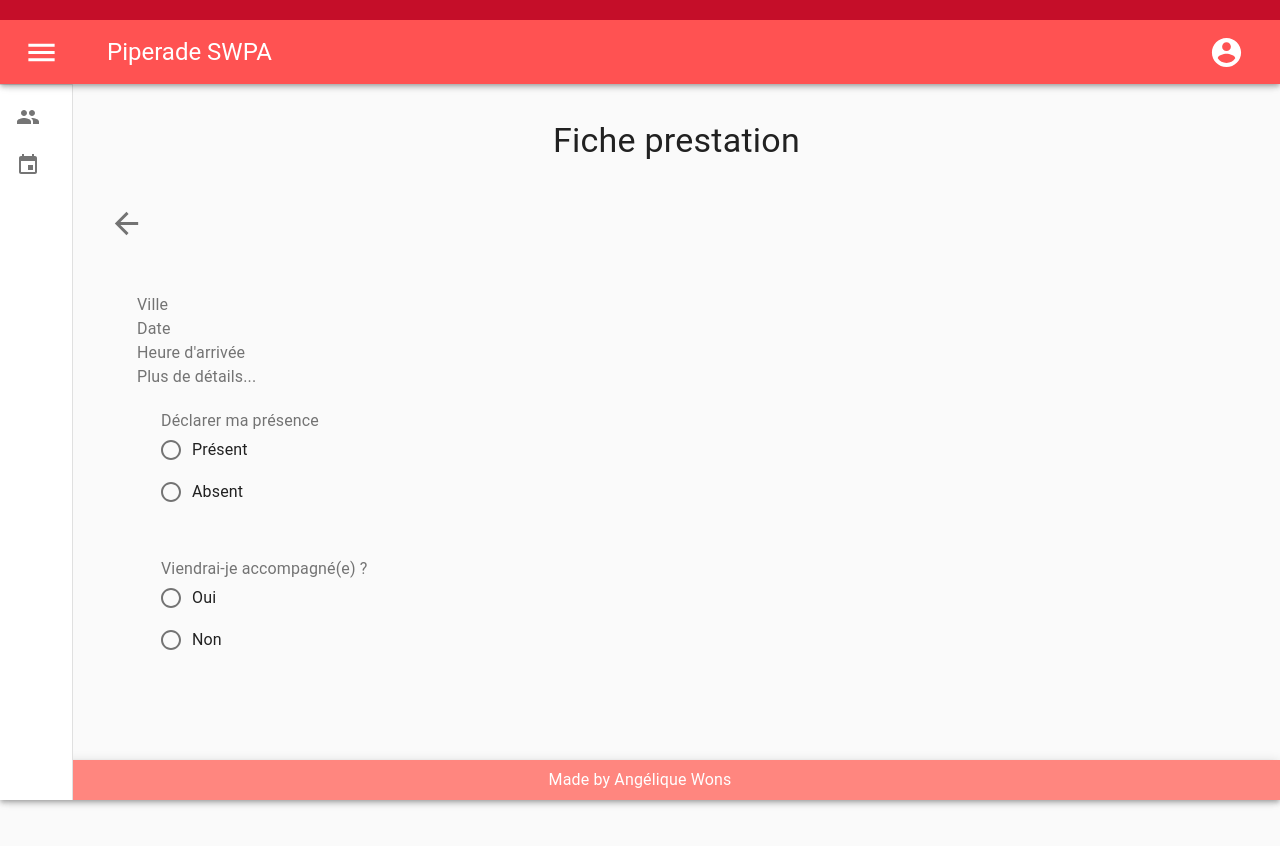
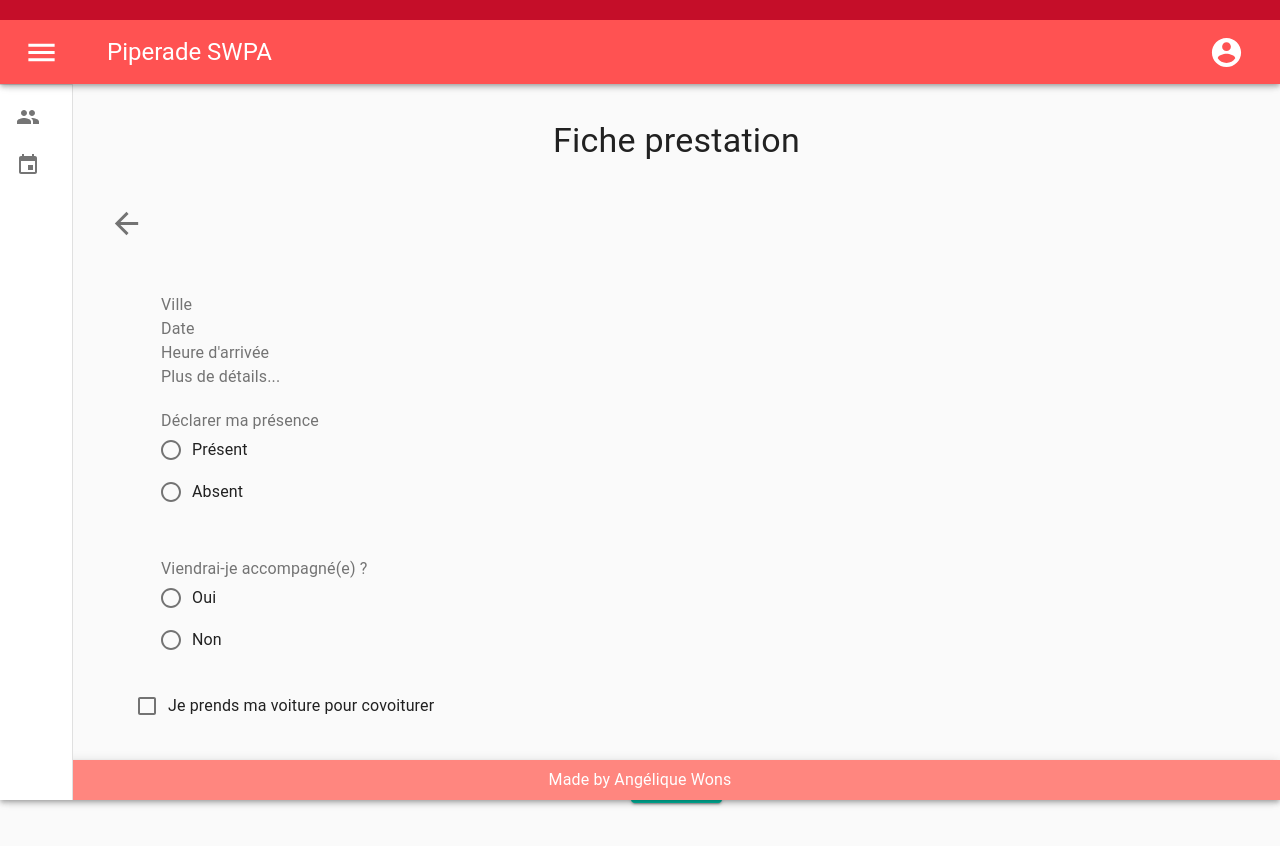
Before and after one commit to angelique-w/gestion-swpa-front, a React (Create React App) app: page /ficheprestation in a window 1280 px wide. Shown: the top 846 px of the page. Before the commit the page ends 800 px from the top, so only its background shows below. Built offline with nearby package versions, Linux system fonts and the light colour scheme.

Commit message:
completed fiche prestation

```diff
--- a/src/Prestations/FichePrestation.jsx
+++ b/src/Prestations/FichePrestation.jsx
@@ -11,7 +11,11 @@ import {
     RadioGroup,
     IconButton,
     InputLabel,
-    Select
+    Select,
+    TextField,
+    FormGroup,
+    Checkbox,
+    Button
 } from "@material-ui/core";
 import ArrowBackIcon from "@material-ui/icons/ArrowBack";
 
@@ -31,9 +35,10 @@ const useStyles = makeStyles(theme => ({
     formControl: {
         margin: theme.spacing(3)
     },
-    selectRole: {
-        margin: theme.spacing(1),
-        minWidth: 200
+    select: {
+        // margin: theme.spacing(1),
+        marginBottom: theme.spacing(5),
+        minWidth: 250
     }
 }));
 
@@ -42,6 +47,8 @@ function FichePrestation() {
     const [presence, setPresence] = useState("");
     const [accompagnants, setAccompagnants] = useState("");
     const [role, setRole] = useState("");
+    const [NbAccompagnants, setNbAccompagnants] = useState(0);
+    const [voiture, setVoiture] = useState(false);
 
     const handleChangePresence = event => {
         setPresence(event.target.value);
@@ -53,6 +60,14 @@ function FichePrestation() {
 
     const handleChangeRole = event => {
         setRole(event.target.value);
+    };
+
+    const handleChangeNbAccompagnants = event => {
+        setNbAccompagnants(event.target.value);
+    };
+
+    const handleChangeVoiture = event => {
+        setVoiture(!voiture);
     };
 
     return (
@@ -67,8 +82,8 @@ function FichePrestation() {
                     <ArrowBackIcon fontSize="large" />
                 </IconButton>
             </Box>
-            <Box my={5} mx={5}>
-                <Grid>
+            <Box my={5} mx={5} width="100%">
+                <Box mx={3}>
                     <Typography
                         variant="body1"
                         color="textSecondary"
@@ -97,8 +112,15 @@ function FichePrestation() {
                     >
                         Plus de détails...
                     </Typography>
-                </Grid>
-                <Grid xs={12}>
+                </Box>
+                <Grid
+                    // xs={6}
+                    container
+                    // direction="column"
+                    // justify="center"
+                    // alignItems="center"
+                >
+                    <Grid item xs={12}>
                         <FormControl
                             component="fieldset"
                             className={classes.formControl}
@@ -112,7 +134,7 @@ function FichePrestation() {
                                 value={presence}
                                 onChange={handleChangePresence}
                             >
-                            <Grid container>
+                                <Grid container direction="column">
                                     <Grid item>
                                         <FormControlLabel
                                             value="present"
@@ -123,9 +145,12 @@ function FichePrestation() {
                                     <Grid item>
                                         {presence === "present" && (
                                             <FormControl
-                                            className={classes.selectRole}
+                                                className={classes.select}
                                             >
-                                            <InputLabel htmlFor="role">
+                                                <InputLabel
+                                                    shrink
+                                                    htmlFor="role"
+                                                >
                                                     Présent en tant que ...
                                                 </InputLabel>
                                                 <Select
@@ -141,7 +166,9 @@ function FichePrestation() {
                                                     <option value="piper">
                                                         Piper
                                                     </option>
-                                                <option value="bbb">bbb</option>
+                                                    <option value="bbb">
+                                                        bbb
+                                                    </option>
                                                 </Select>
                                             </FormControl>
                                         )}
@@ -155,7 +182,7 @@ function FichePrestation() {
                             </RadioGroup>
                         </FormControl>
                     </Grid>
-                <Grid>
+                    <Grid item xs={12}>
                         <FormControl
                             component="fieldset"
                             className={classes.formControl}
@@ -169,11 +196,34 @@ function FichePrestation() {
                                 value={accompagnants}
                                 onChange={handleChangeAccompagnants}
                             >
+                                <Grid container direction="column">
+                                    <Grid item>
                                         <FormControlLabel
                                             value="oui"
                                             control={<Radio />}
                                             label="Oui"
                                         />
+                                    </Grid>
+                                    <Grid item>
+                                        {accompagnants === "oui" && (
+                                            <TextField
+                                                id="standard-number"
+                                                label="Number"
+                                                type="number"
+                                                value={NbAccompagnants}
+                                                onChange={
+                                                    handleChangeNbAccompagnants
+                                                }
+                                                inputProps={{
+                                                    min: "0",
+                                                    max: "5",
+                                                    step: "1"
+                                                }}
+                                                className={classes.select}
+                                            />
+                                        )}
+                                    </Grid>
+                                </Grid>
                                 <FormControlLabel
                                     value="non"
                                     control={<Radio />}
@@ -182,6 +232,26 @@ function FichePrestation() {
                             </RadioGroup>
                         </FormControl>
                     </Grid>
+                    <Grid item xs={12}>
+                        <FormGroup row>
+                            <FormControlLabel
+                                control={
+                                    <Checkbox
+                                        checked={voiture}
+                                        onChange={handleChangeVoiture}
+                                        value="voiture"
+                                    />
+                                }
+                                label="Je prends ma voiture pour covoiturer"
+                            />
+                        </FormGroup>
+                    </Grid>
+                </Grid>
+            </Box>
+            <Box textAlign="center" mb={5}>
+                <Button variant="contained" color="secondary">
+                    Valider
+                </Button>
             </Box>
         </Layout>
     );
```
Lines whose indentation alone changed are shown as unchanged.
